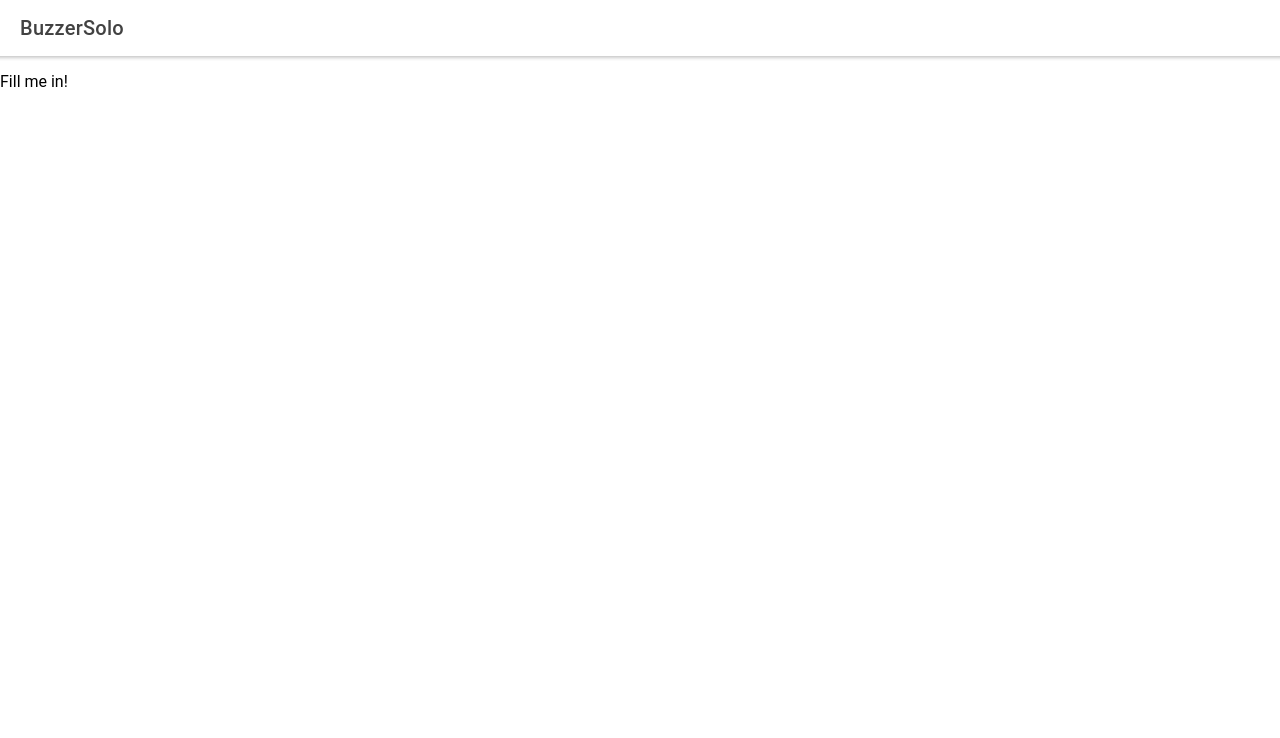
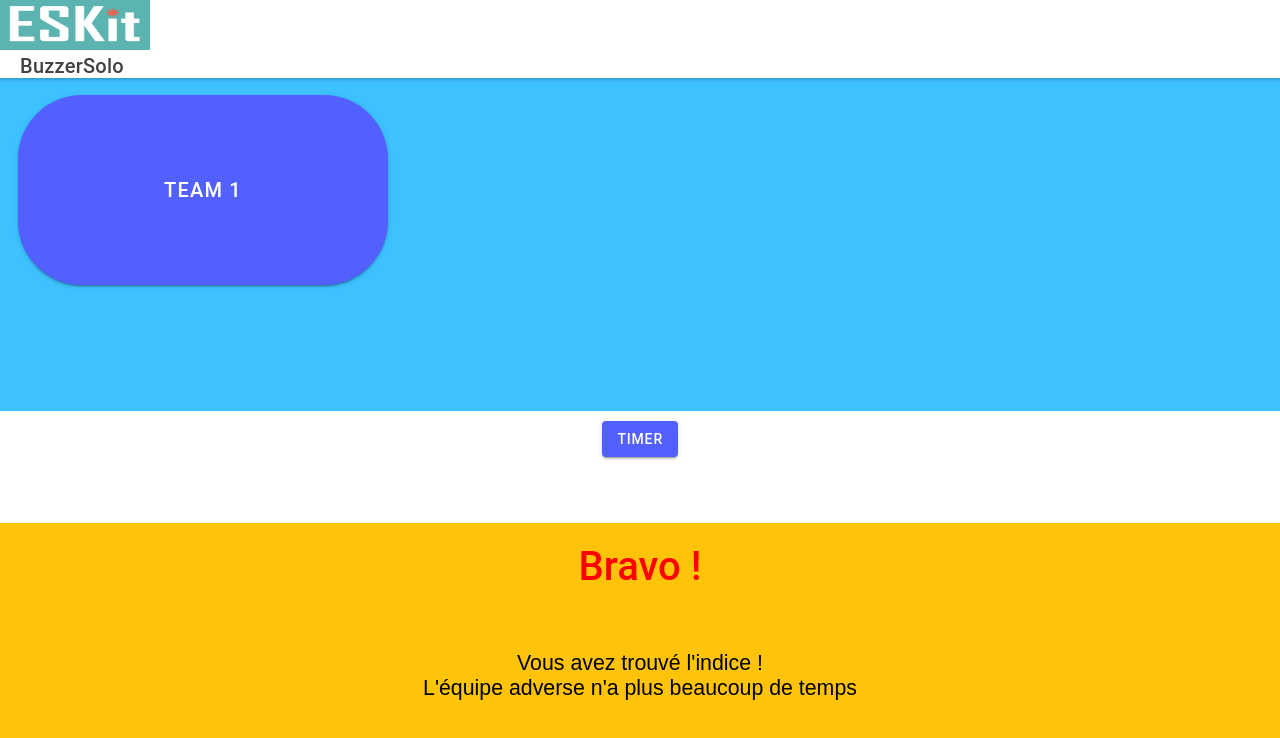
Before and after one commit to Luminilion/EskApp, a React (Create React App) app: page /buzzer_solo in a window 1280 px wide. Shown: the top 738 px of the page. Built offline with nearby package versions, Linux system fonts and the light colour scheme.

Commit message:
Buzzer_solo_wiiiw

```diff
--- a/src/pages/enigma/BuzzerSolo.css
+++ b/src/pages/enigma/BuzzerSolo.css
@@ -0,0 +1,25 @@
+.text {
+    display: flex;
+    justify-content: center;
+    text-align: center;
+    vertical-align: middle;
+    align-content: center;
+    align-items: center;
+    width: 100%;
+    color: black;
+    font-size: 16pt;
+    font-family: Arial, Helvetica, sans-serif;
+    position: relative;
+    top: 50px;
+
+  }
+
+  .congrats {
+
+
+    text-align: center;
+    color: red;
+    font-size: 30pt;
+    font-style: bold;
+
+  }
--- a/src/pages/enigma/BuzzerSolo.tsx
+++ b/src/pages/enigma/BuzzerSolo.tsx
@@ -1,5 +1,10 @@
-import { IonContent, IonHeader, IonPage, IonTitle, IonToolbar } from '@ionic/react';
+import { IonContent, IonHeader, IonPage, IonTitle, IonToolbar,
+  IonApp,
+  IonCardContent,
+  IonButton} from '@ionic/react';
 import './BuzzerSolo.css';
+import logo from '../../img/logo.png';
+
 
 const BuzzerSolo: React.FC = () => {
   return (
@@ -7,15 +12,41 @@ const BuzzerSolo: React.FC = () => {
 
       <IonHeader>
         <IonToolbar>
+          <img src={logo} height="50" width="150" />
           <IonTitle>BuzzerSolo</IonTitle>
         </IonToolbar>
       </IonHeader>
+     <IonContent  color="secondary"  >
 
-      <IonContent fullscreen>
-        <p>Fill me in!</p>
-      </IonContent>
 
-    </IonPage>
+ <IonCardContent >
+   <IonButton class="roundBuzzer"size="large" shape="round" color="tertiary" >Team 1</IonButton>
+ </IonCardContent>
+
+</IonContent>
+
+<IonToolbar class="ion-text-center">
+ <IonButton color="tertiary" > Timer </IonButton>
+</IonToolbar>
+
+<IonContent   color="warning">
+
+
+<IonToolbar class="ion-text-center">
+
+
+ </IonToolbar>
+  <h1 className="congrats">Bravo ! </h1>
+  <div className="text">
+      Vous avez trouvé l'indice !
+  </div>
+  <div className="text">
+      L'équipe adverse n'a plus beaucoup de temps
+  </div>
+</IonContent>
+
+
+</IonPage>
   );
 };
 
```
